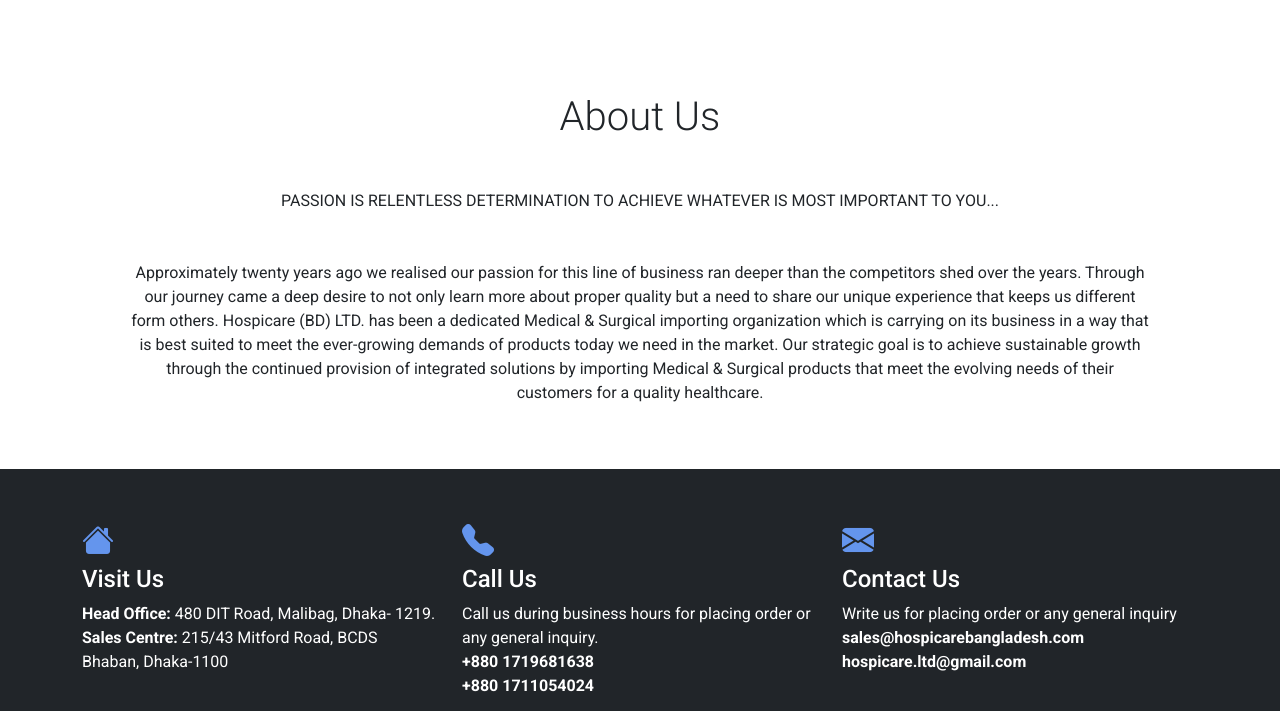
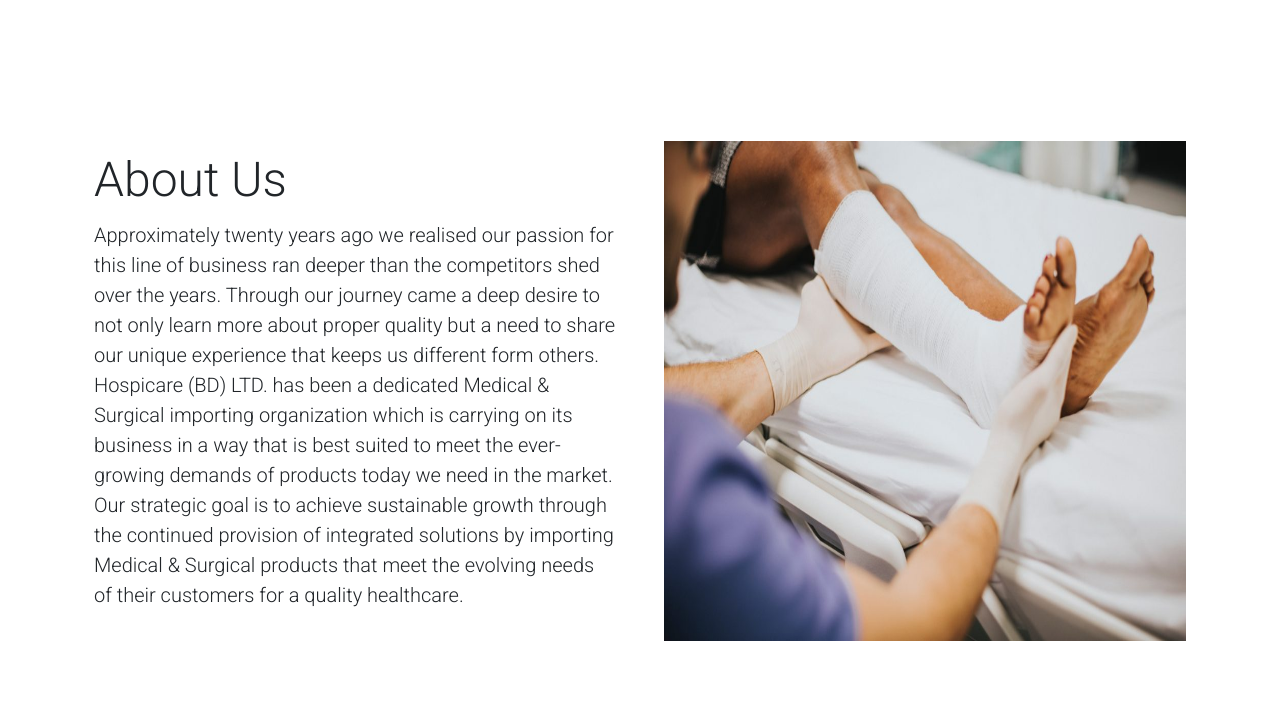
Before and after one commit to hmahmud01/hospicare, a plain HTML site: page trading.html in a window 1280 px wide. Shown: the part 2460-3171 px from the top of the page. Drawn offline with nearby package versions, Linux system fonts and the light colour scheme.

Commit message:
site updated

```diff
--- a/trading.html
+++ b/trading.html
@@ -198,7 +198,7 @@
     </div>
   </section>
 
-  <section id="about-section">
+  <!-- <section id="about-section">
     <div class="container">
       <div class="row g-0">
         <div class="col-md-12 col-lg-12 col-sm-12">
@@ -217,6 +217,29 @@
         </div>
       </div>
     </div>
+  </section> -->
+
+  <section id="about-section">
+    <div class="container col-xxl-8 px-4 py-5">
+      <div class="row flex-lg-row-reverse align-items-center g-5 py-5">
+        <div class="col-10 col-sm-8 col-lg-6">
+          <img src="./assets/img/hospicare/mission.jpg" class="d-block mx-lg-auto img-fluid" width="700" height="500" style="height: 500px;" loading="lazy">
+        </div>
+        <div class="col-lg-6">
+          <h1 class="display-5 fw-light lh-1 mb-3">About Us</h1>
+          <!-- <p class="mb-5 px-5">PASSION IS RELENTLESS DETERMINATION TO ACHIEVE WHATEVER IS MOST IMPORTANT TO YOU...</p> -->
+          <p class="lead">Approximately twenty years ago we realised our passion for this line of business ran deeper than the
+            competitors shed over the years. Through our journey came a deep desire to not only learn more about
+            proper quality but a need to share our unique experience that keeps us different form others.
+            Hospicare (BD) LTD. has been a dedicated Medical & Surgical importing organization which is carrying on
+            its business in a way that is best suited to meet the ever-growing demands of products today we need in
+            the market. Our strategic goal is to achieve sustainable growth through the continued provision of
+            integrated solutions by importing Medical & Surgical products that meet the evolving needs of their
+            customers for a quality healthcare.</p>
+        </div>
+      </div>
+    </div>
+
   </section>
 
 
```
Also changed, not shown: manufacturing.html (+10 -8 lines).
